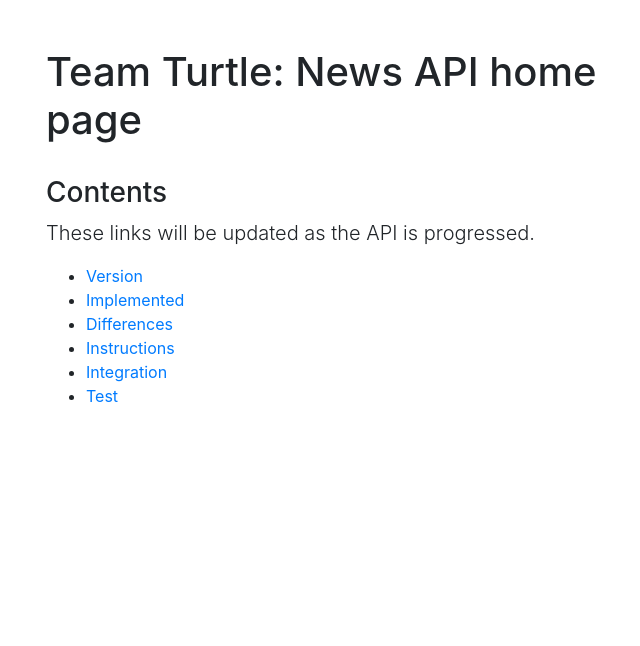
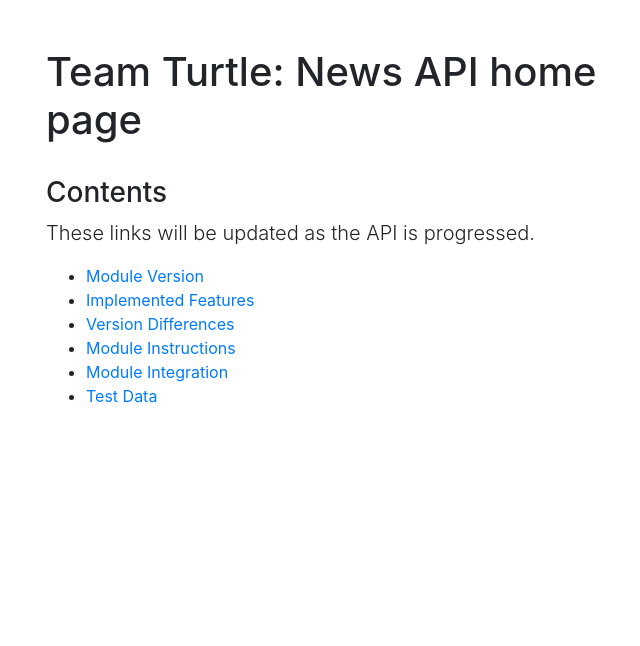
Before and after one commit to minimac1/Seng3011, a Flask app: page / in a window 1280 px wide. Shown: the top 646 px of the page, without its empty margins (269-909 px from the left). Run offline with Flask 2, Linux system fonts and the light colour scheme; some libraries are stand-ins or nearby versions.

Commit message:
- updated link names

```diff
--- a/templates/base.html
+++ b/templates/base.html
@@ -3,9 +3,9 @@
     <h3>Contents</h3>
     <p class="lead">These links will be updated as the API is progressed.</p>
     <ul>
-        {% for href, caption in [('version.html', 'Version'), ('implemented.html', 'Implemented'),
-                                 ('diff.html', 'Differences'), ('instructions.html', 'Instructions'),
-                                 ('integration.html', 'Integration'), ('test.html', 'Test')] %}
+        {% for href, caption in [('version.html', 'Module Version'), ('implemented.html', 'Implemented Features'),
+                                 ('diff.html', 'Version Differences'), ('instructions.html', 'Module Instructions'),
+                                 ('integration.html', 'Module Integration'), ('test.html', 'Test Data')] %}
         <li><a href="{{ href }}">{{ caption }}</a></li>
     {% endfor %}
     </ul>
```
